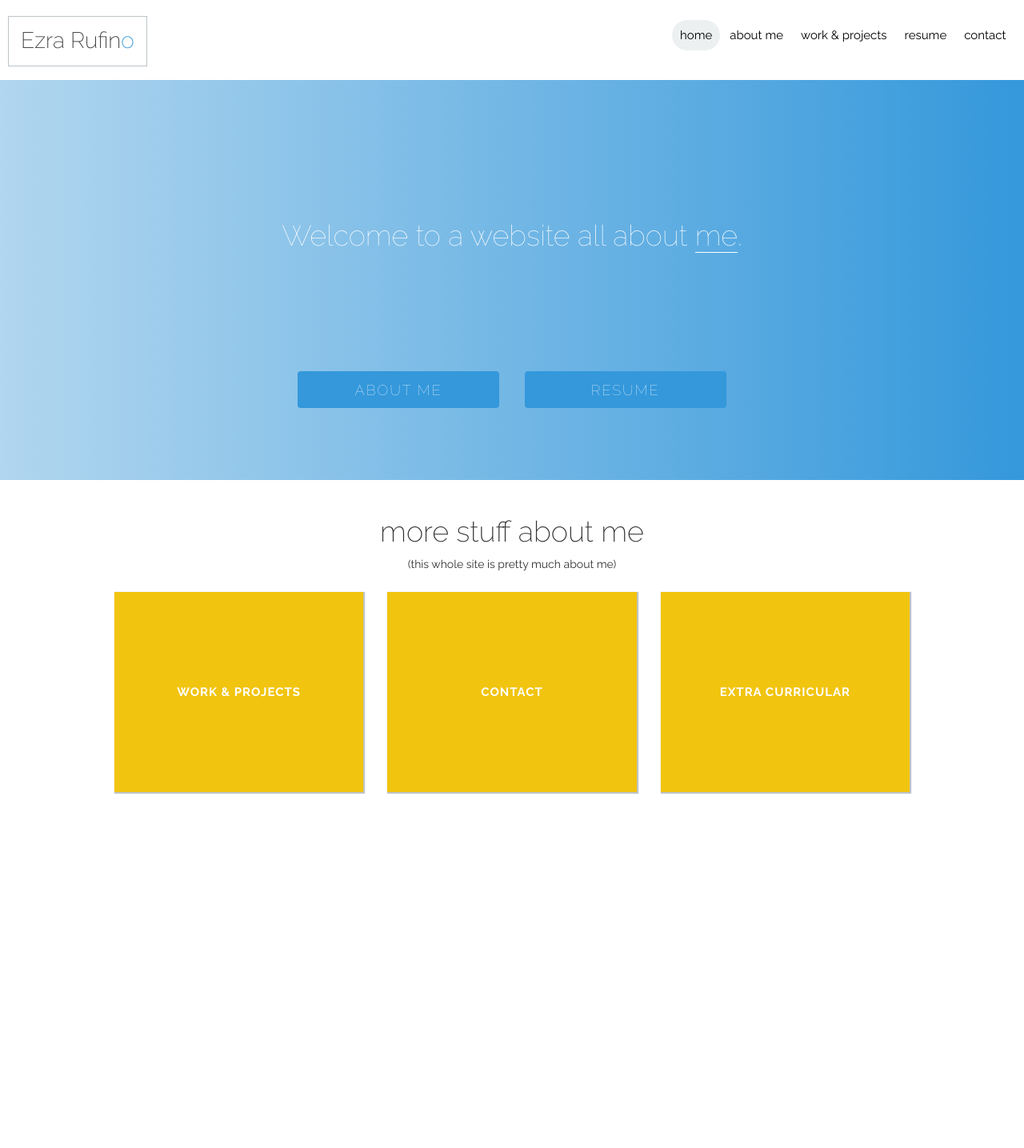
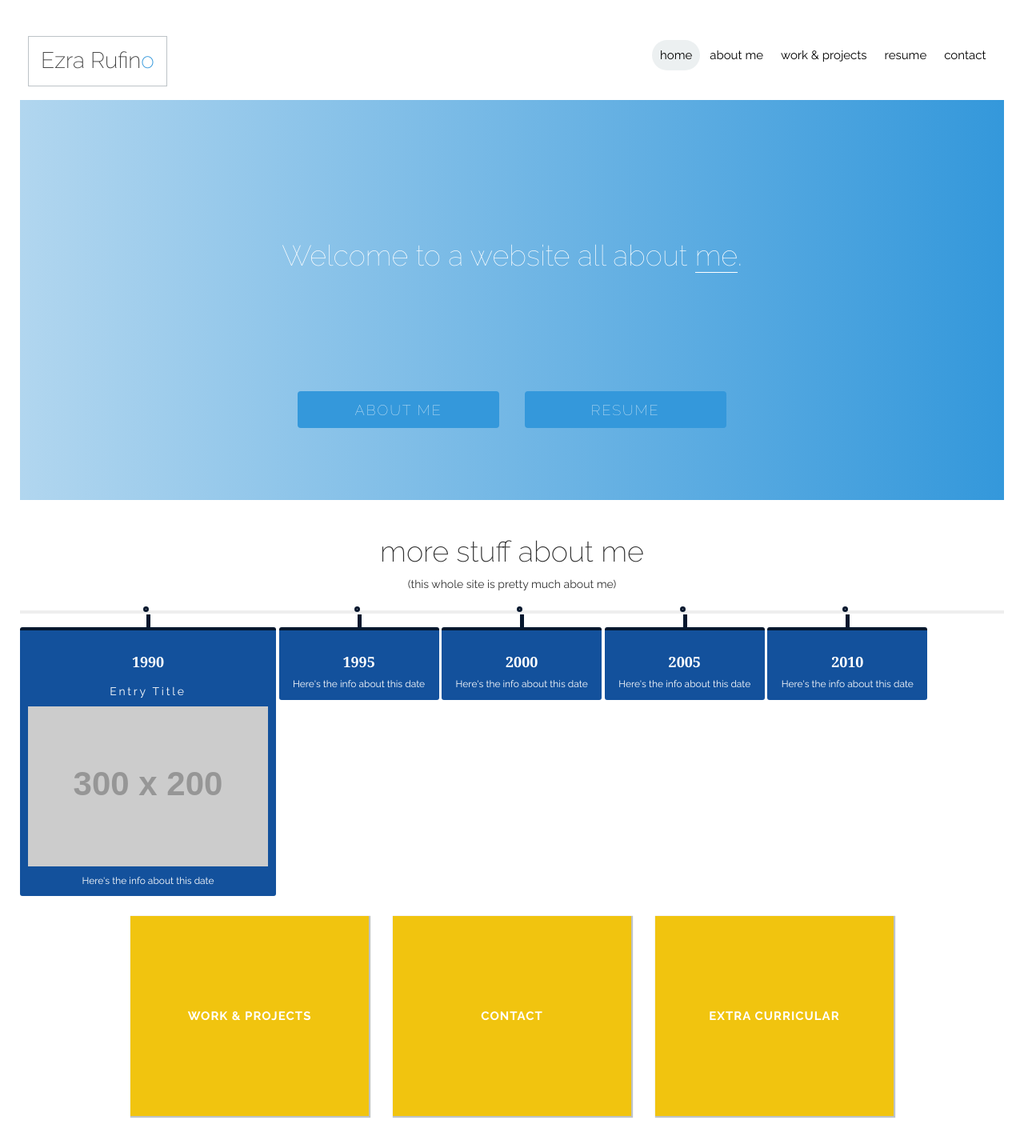
Before and after one commit to erufino/portfolio, a PHP site: page /index.html in a window 1280 px wide. Shown: the whole page at 80% size. Before the commit the page ends 992 px from the top, so only its background shows below. Run offline with PHP 8.4, Linux system fonts and the light colour scheme; grey boxes labelled with a size stand in for pictures from a placeholder-image service; some libraries are stand-ins or nearby versions.

Commit message:
adding a timeline

```diff
--- a/index.html
+++ b/index.html
@@ -1,6 +1,5 @@
 <!DOCTYPE html>
 <html lang="en">
-
     <head>
         <title> Ezra Rufino's Portfolio</title>
         <!-- Latest compiled and minified CSS -->
@@ -15,7 +14,6 @@
         <link href="https://fonts.googleapis.com/css?family=Raleway:100,200,300,400,400i,700" rel="stylesheet">
         <meta name="viewport" content="width=device-width, initial-scale=1">
     </head>
-
     <body>
         <input type="checkbox" id="drawer-toggle" name="drawer-toggle" />
         <label for="drawer-toggle" id="drawer-toggle-label"></label>
@@ -56,6 +54,31 @@
                 <center>
                 <p>(this whole site is pretty much about me)</p>
                 </center>
+                <div class="bar"></div>
+                <div class="timeline">
+                    <div class="entry">
+                        <h1>1990</h1>
+                        <h2>Entry Title</h2>
+                        <img src="http://dummyimage.com/300x200/000/fff"/>
+                        Here's the info about this date
+                    </div>
+                    <div class="entry">
+                        <h1>1995</h1>
+                        Here's the info about this date
+                    </div>
+                    <div class="entry">
+                        <h1>2000</h1>
+                        Here's the info about this date
+                    </div>
+                    <div class="entry">
+                        <h1>2005</h1>
+                        Here's the info about this date
+                    </div>
+                    <div class="entry">
+                        <h1>2010</h1>
+                        Here's the info about this date
+                    </div>
+                </div>
                 <div class="container">
                     <div class="row">
                         <div class="col-xs-12 col-sm-6 col-md-4">
@@ -105,5 +128,4 @@
             </div>
         </div>
     </body>
-
 </html>
--- a/style.css
+++ b/style.css
@@ -271,6 +271,89 @@ THESE ARE THE FLIP CARDS
 	padding: 15px;
 }
 
+body {
+    padding:25px;
+    font-family:sans-serif;
+}
+
+.timeline {
+    white-space:nowrap;
+    overflow-x: scroll;
+    padding:30px 0 10px 0;
+    position:relative;
+}
+
+.entry {
+    display:inline-block;
+    vertical-align:top;
+    background:#13519C;
+    color:#fff;
+    padding:10px;
+    font-size:12px;
+    text-align:center;
+    position:relative;
+    border-top:4px solid #06182E;
+    border-radius:3px;
+    min-width:200px;
+    max-width:500px;
+}
+
+.entry img {
+    display:block;
+    max-width:100%;
+    height:auto;
+    margin-bottom:10px;
+}
+
+.entry:after {
+    content:'';
+    display:block;
+    background:#eee;
+    width:7px;
+    height:7px;
+    border-radius:6px;
+    border:3px solid #06182E;
+    position:absolute;
+    left:50%;
+    top:-30px;
+    margin-left:-6px;
+}
+
+.entry:before {
+    content:'';
+    display:block;
+    background:#06182E;
+    width:5px;
+    height:20px;
+    position:absolute;
+    left:50%;
+    top:-20px;
+    margin-left:-2px;
+}
+
+.entry h1 {
+    color:#fff;
+    font-size:18px;
+    font-family:Georgia, serif;
+    font-weight:bold;
+    margin-bottom:10px;
+}
+
+.entry h2 {
+    letter-spacing:.2em;
+    margin-bottom:10px;
+    font-size:14px;
+}
+
+.bar {
+    height:4px;
+    background:#eee;
+    width:100%;
+    position:relative;
+    top:13px;
+    left:0;
+}
+
 @media all and (min-width: 640px) {
 #drawer, #drawer-toggle, #drawer-toggle-label {
 	display: none;
```
Lines whose indentation alone changed are shown as unchanged.
